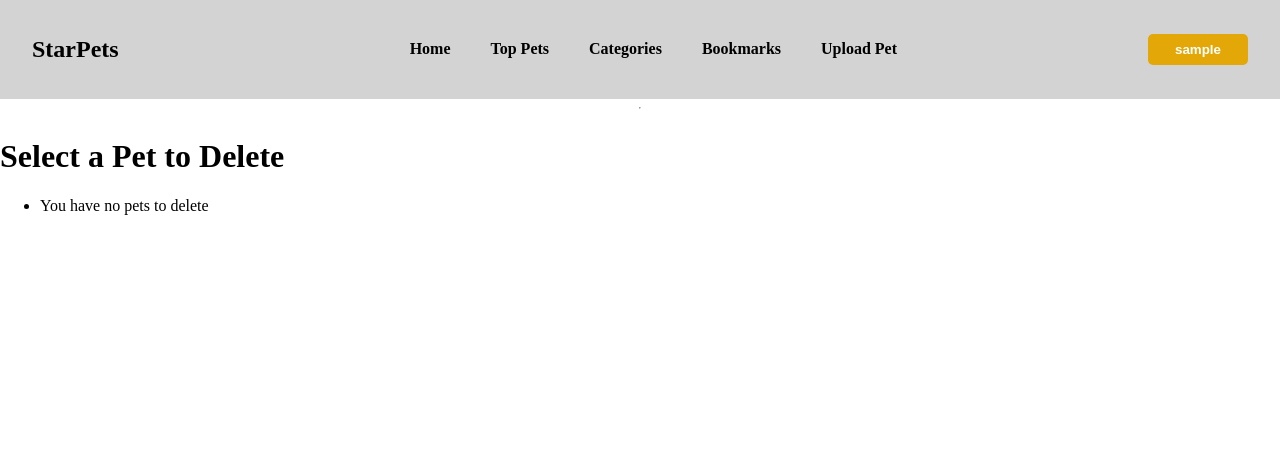
After one commit to StevenHorne44/StarPets, a Django app: page /delete-pet/ in a window 1280 px wide. The commit adds this page. Shown: the top 455 px of the page. Run offline with Django 5.2, Linux system fonts and the light colour scheme; the visitor is signed in with stand-in values (Sample User, id 1); data that the repository does not hold is empty.

Commit message:
ability to delete pets from user profile added

```diff
--- a/pets/urls.py
+++ b/pets/urls.py
@@ -21,6 +21,8 @@ urlpatterns = [
     path('profile/delete/', views.delete_account, name='delete_account'),
     path('toggle-bookmark/<int:pet_id>/', views.toggle_bookmark, name='toggle_bookmark'),
     path('rate-pet/<int:pet_id>/', views.rate_pet, name='rate_pet'),
+    path('delete-pet/', views.select_pet_delete, name="select_pet_delete"),
+    path('delete/<int:pet_id>/', views.delete_pet, name='delete_pet'),
 ]
 
 urlpatterns += static(settings.MEDIA_URL, document_root=settings.MEDIA_ROOT)
--- a/pets/views.py
+++ b/pets/views.py
@@ -166,3 +166,20 @@ def rate_pet(request, pet_id):
         except Exception as e:
             return JsonResponse({'error' : str(e)}, status=400)
     return JsonResponse({'error' : 'Invalid request'}, status=400)
+
+
+#pet deletion
+@login_required
+def select_pet_delete(request):
+    user_pets = Pet.objects.filter(UserID=request.user)
+    return render(request, 'pets/select_pet_delete.html', {'pets': user_pets})
+
+@login_required
+def delete_pet(request, pet_id):
+    pet = get_object_or_404(Pet, id=pet_id, UserID=request.user)
+    if request.method == "POST":
+        pet.delete()
+        messages.success(request, "Your upload has been successfully deleted.")
+        return redirect('pets:home')
+
+    return render(request, 'pets/confirm_delete.html', {'pet': pet})
--- a/static/css/starpets.css
+++ b/static/css/starpets.css
@@ -415,6 +415,10 @@ body {
     display: block;
 }
 
+.delete-pet-btn {
+    background-color: #d71919;
+}
+
 /*--------------------- END OF PROFILE DROPDOWN CSS------------------- */
 
 
--- a/templates/pets/profile.html
+++ b/templates/pets/profile.html
@@ -49,6 +49,10 @@
         <main class="profile-pet-content">
                 <h2 class = "profile-pet-section-title">{{ user.username }}'s StarPets!</h2>
 
+                <div class="delete-pet">
+                    <a href="{% url 'pets:select_pet_delete' %}">Delete Pet</a>
+                </div>
+
                 <div class="pet-grid">
                     {% for pet in pets %}
                         {% include 'pets/partials/pet_box.html' %}
--- /dev/null
+++ b/templates/pets/select_pet_delete.html
@@ -0,0 +1,17 @@
+{% extends 'pets/base.html' %}
+
+{% block title %}Select Pet to Delete{% endblock %}
+
+{% block content %}
+<h1>Select a Pet to Delete</h1>
+
+<ul>
+{% for pet in pets %}
+  <li>
+    <a href="{% url 'pets:delete_pet' pet.id %}">{{ pet.name }}</a>
+  </li>
+{% empty %}
+  <li>You have no pets to delete</li>
+{% endfor %}
+</ul>
+{% endblock %}
```
Also changed, not shown: templates/pets/confirm_delete.html (added, +13 -0 lines).
